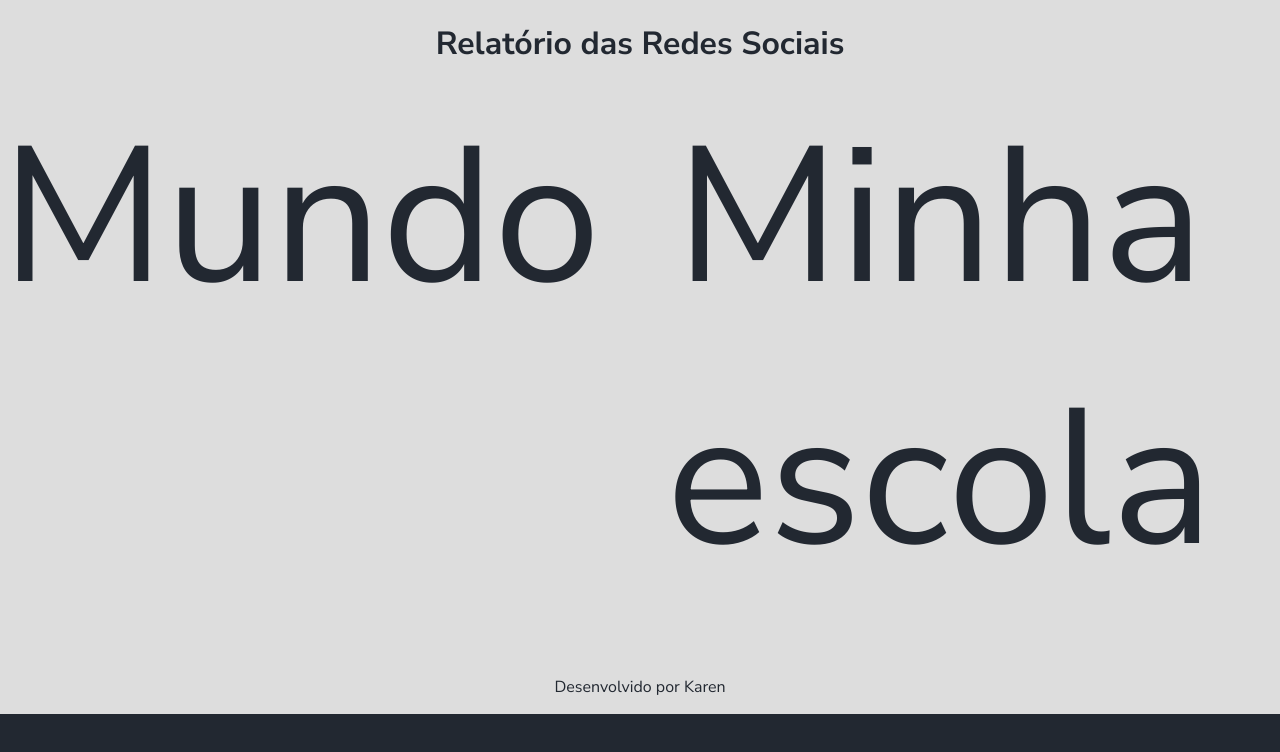
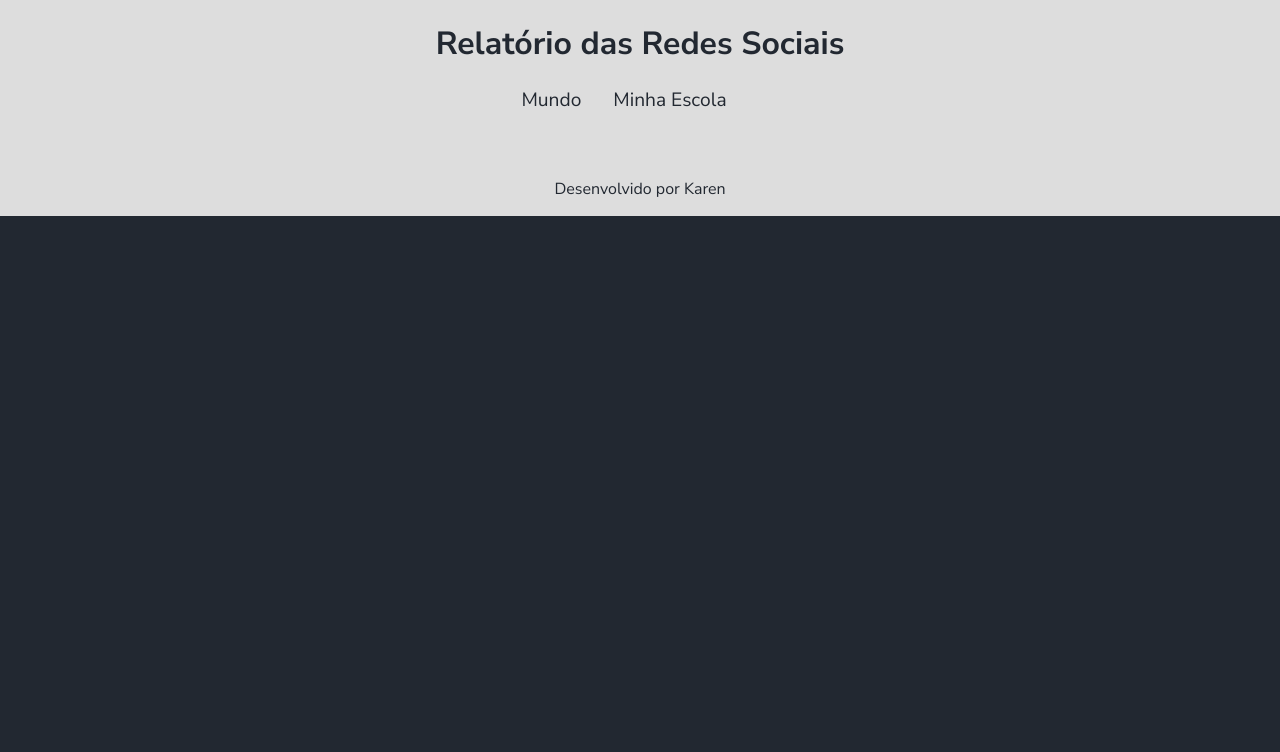
Before and after one commit to karencardoso1/RedesSociais, a plain HTML site: page index.html in a window 1280 px wide. Drawn offline with Linux system fonts and the light colour scheme.

Commit message:
arrumando

```diff
--- a/index.html
+++ b/index.html
@@ -11,7 +11,7 @@
         <h1>Relatório das Redes Sociais</h1>
         <nav>
             <a href="index.html">Mundo</a>
-            <a href="#">Minha escola</a>
+            <a href="#">Minha Escola</a>
         </nav>
     </header>
     <main clas= "graficos-section">
--- a/style.css
+++ b/style.css
@@ -31,7 +31,7 @@ nav a{
     text-decoration: none;
     color: var(--bg-color);
     margin: 0rem 2rem 3rem 0rem;
-    font-size: 12rem;
+    font-size: 1.2rem;
 }
 footer{
     display: flex;
```
